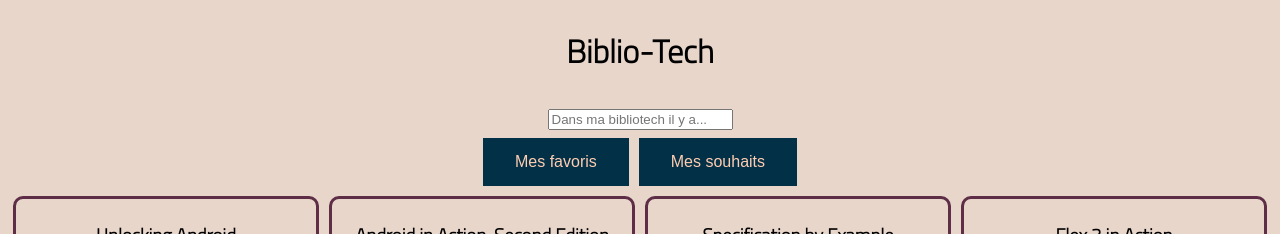
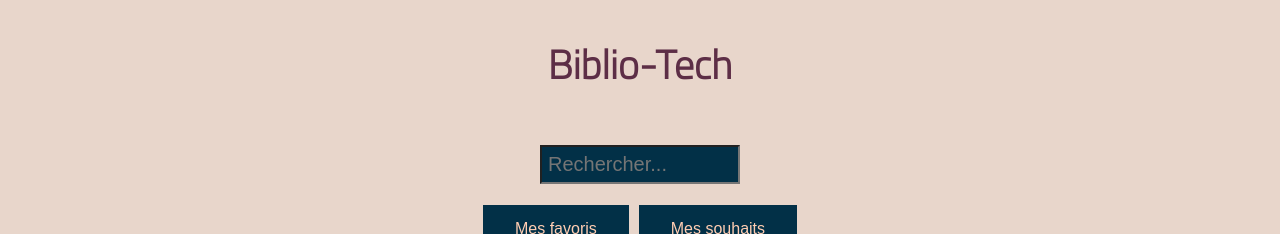
Before and after one commit to VioMrqs/next_w5_bibliotech, a React (Create React App) app: page / in a window 1280 px wide. Shown: the top 234 px of the page. Built offline with nearby package versions, Linux system fonts and the light colour scheme.

Commit message:
improved css

```diff
--- a/src/components/Search/index.jsx
+++ b/src/components/Search/index.jsx
@@ -14,11 +14,11 @@ const Search = ({data}) => {
   return (
     <div className="Search">
       <input
+        className="SearchInput"
         type="search"
-        placeholder="Dans ma bibliotech il y a..."
+        placeholder="Rechercher..."
         onChange={handleChange}
       />
-      {console.log(filteredData)}
       <BooksList data={filteredData} />
     </div>
   );
--- a/src/style.scss
+++ b/src/style.scss
@@ -3,6 +3,12 @@
 body {
   font-family: "Cairo", sans-serif;
   background-color: #e8d6cb;
+}
+
+h1{
+  font-size: 40px;
+  font-weight: 600;
+  color: #5d2e46;
 }
 
 .Container {
@@ -48,5 +54,14 @@ body {
 }
 
 .Search {
+  text-align: center;
+}
 
+.SearchInput {
+  background-color: #023047;
+  color: #ffcdb2;
+  padding: 6px;
+  margin: 16px;
+  font-size: 20px;
+  width: 200px;
 }
```
